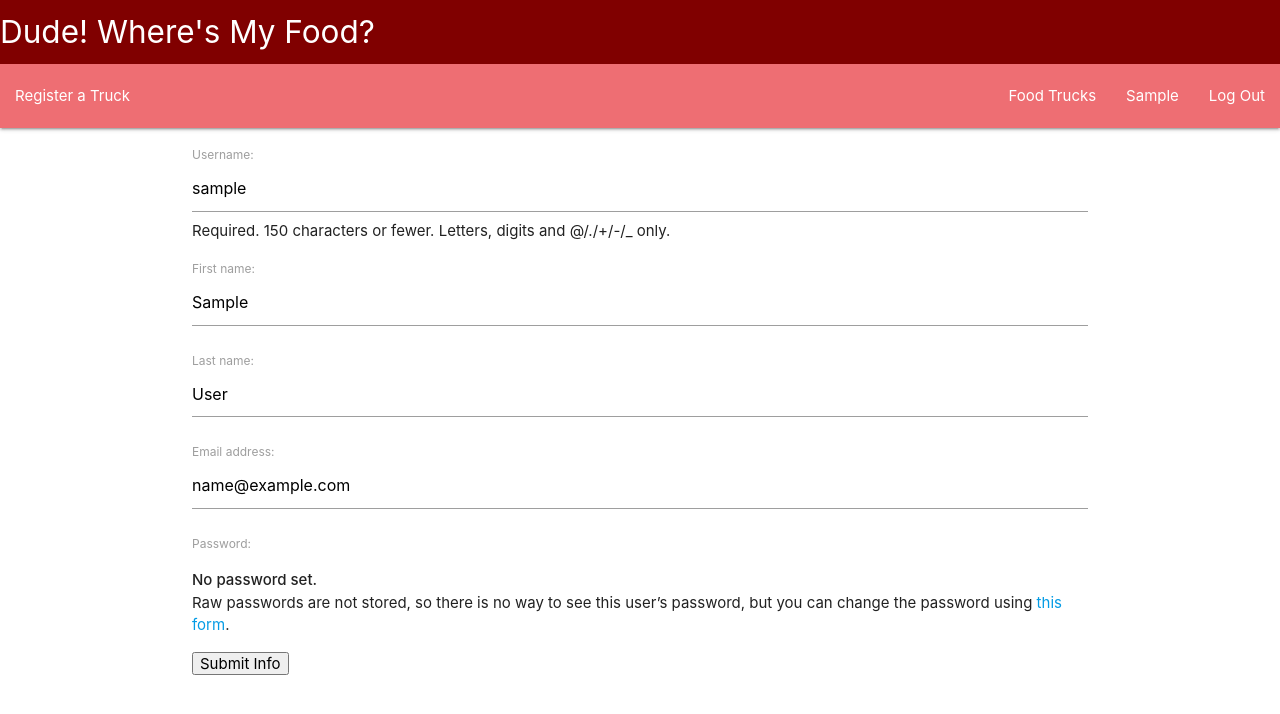
After one commit to rjohnson0707/Dude-Wheres-My-Food, a Django app: page /edit_profile/ in a window 1280 px wide. The commit adds this page. Shown: the top 714 px of the page. Run offline with Django 3.2, Linux system fonts and the light colour scheme; the visitor is signed in with stand-in values (Sample User, id 1).

Commit message:
UserProfile Information/Editing/New Model

```diff
--- a/mysite/dwmf/admin.py
+++ b/mysite/dwmf/admin.py
@@ -1,6 +1,7 @@
 from django.contrib import admin
-from .models import Truck
+from .models import Truck, UserProfile
 
 # Register your models here.
 
 admin.site.register(Truck)
+admin.site.register(UserProfile)
--- /dev/null
+++ b/mysite/dwmf/forms.py
@@ -0,0 +1,27 @@
+from django import forms
+from django.contrib.auth.models import User
+from django.contrib.auth.forms import UserChangeForm
+from .models import UserProfile
+
+class EditProfile(UserChangeForm):
+
+    class Meta:
+        model = User
+        fields = (
+            'username',
+            'first_name',
+            'last_name',
+            'email',
+            'password',
+            )
+
+    def save(self, commit=True):
+        user = super(EditProfile, self).save(commit=False)
+        user.first_name = self.cleaned_data['first_name']
+        user.last_name = self.cleaned_data['last_name']
+        user.email = self.cleaned_data['email']
+
+        if commit:
+            user.save()
+
+        return user
--- a/mysite/dwmf/models.py
+++ b/mysite/dwmf/models.py
@@ -2,6 +2,8 @@ from django.db import models
 from django.urls import reverse
 from datetime import date
 from django.contrib.auth.models import User
+from django.db.models.signals import post_save
+
 
 
 class Truck(models.Model):
@@ -13,3 +15,22 @@ class Truck(models.Model):
 
     def get_absolute_url(self):
         return reverse('truck_detail', kwargs={'pk': self.id})
+
+
+
+
+class UserProfile(models.Model):
+    user = models.OneToOneField(User, on_delete=models.CASCADE)
+    bio = models.TextField(max_length=500)
+    image = models.ImageField(upload_to='profile_image', blank=True)
+
+    trucks = models.ManyToManyField(Truck)
+
+    def __str__(self):
+        return self.user.username
+
+def create_profile(sender, **kwargs):
+    if kwargs['created']:
+        user_profile = UserProfile.objects.create(user=kwargs['instance'])
+
+post_save.connect(create_profile, sender=User)
--- a/mysite/dwmf/templates/base.html
+++ b/mysite/dwmf/templates/base.html
@@ -23,7 +23,7 @@
                 <li><a href="{% url 'index' %}">Food Trucks</a></li>
                 {% if user.is_authenticated %}
 
-                <li><a href="{%url 'profile'%}">User Profile</a></li>
+                <li><a href="{%url 'profile'%}">{{ user.first_name }}</a></li>
                 <li><a href="{% url 'logout' %}">Log Out</a></li>
                 {% else %}
                 <li><a href="{% url 'login' %}">Log In</a></li>
--- /dev/null
+++ b/mysite/dwmf/templates/registration/edit_profile.html
@@ -0,0 +1,15 @@
+{% extends 'base.html' %}
+{% block content %}
+
+
+<div class="container">
+    <form method="POST">
+        {% csrf_token %}
+        {{ form.as_p }}
+        <button type="submit">Submit Info</button>
+    </form>
+</div>
+
+
+
+{%endblock%}
--- a/mysite/dwmf/urls.py
+++ b/mysite/dwmf/urls.py
@@ -7,9 +7,10 @@ urlpatterns = [
     path('', views.home, name='home'),
     path('accounts/signup/', views.signup, name='signup'),
     path('profile/', views.profile, name='profile'),
+    path('edit_profile/', views.edit_profile, name='edit_profile'),
+    # path('<int:user_id>/assoc_truck/<int:truck_id>/', views.assoc_truck, name='assoc_truck'),
     path('trucks/', views.trucks_index, name='index'),
     path('trucks/<int:truck_id>', views.trucks_info, name='index_detail'),
     path('truck/register/', views.TruckCreate.as_view(), name="truck_register"),
     path('truck/<int:pk>/', views.TruckDetail.as_view(), name='truck_detail'),
-
 ]
--- a/mysite/dwmf/views.py
+++ b/mysite/dwmf/views.py
@@ -1,12 +1,13 @@
 from django.shortcuts import render, redirect
 from django.http import HttpResponse
 from django.contrib.auth import login
-from django.contrib.auth.forms import UserCreationForm
+from django.contrib.auth.forms import UserCreationForm, UserChangeForm
 from django.contrib.auth.decorators import login_required
 from django.contrib.auth.mixins import LoginRequiredMixin
 from django.views.generic.edit import CreateView, UpdateView, DeleteView
 from django.views.generic import ListView, DetailView
-from .models import Truck, User
+from .models import Truck, User, UserProfile
+from .forms import EditProfile
 
 def home(request):
     return render(request, 'home.html')
@@ -43,10 +44,17 @@ def signup(request):
     context = {'form': form, 'error_message': error_message}
     return render(request, 'registration/signup.html', context)
 
-def profile(request):
-    user = User
-    print(user)
-    return render(request, 'registration/profile.html', {'user': user})
+def profile(request, pk=None):
+    if pk:
+        user = User.objects.get(pk=pk)
+    else:
+        user = request.user
+    trucks = Truck.objects.all()
+    return render(request, 'registration/profile.html', {'user': user, 'trucks': trucks})
+
+# def assoc_truck(request, user_id, truck_id):
+#     UserProfile.objects.get(id=user_id).trucks.add(truck_id)
+#     return redirect('profile', user_id=user_id)
 
 def trucks_index(request):
     trucks = Truck.objects.all()
@@ -55,3 +63,15 @@ def trucks_index(request):
 def trucks_info(request, truck_id):
     truck = Truck.objects.get(id=truck_id)
     return render(request, 'trucks/index_detail.html', {'truck': truck})
+
+
+def edit_profile(request):
+    if request.method == 'POST':
+        form = EditProfile(request.POST, instance=request.user)
+
+        if form.is_valid():
+            form.save()
+            return redirect('/profile')
+    else:
+        form = EditProfile(instance=request.user)
+        return render(request, 'registration/edit_profile.html', {'form': form})
--- a/mysite/mysite/settings.py
+++ b/mysite/mysite/settings.py
@@ -123,3 +123,7 @@ STATIC_URL = '/static/'
 LOGIN_REDIRECT_URL = '/trucks/'
 
 LOGOUT_REDIRECT_URL = '/'
+
+MEDIA_URL = '/media/'
+
+MEDIA_ROOT = os.path.join(BASE_DIR, 'mysite/media')
--- a/mysite/mysite/urls.py
+++ b/mysite/mysite/urls.py
@@ -15,6 +15,8 @@ Including another URLconf
 """
 from django.contrib import admin
 from django.urls import path, include
+from django.conf import settings
+from django.conf.urls.static import static
 
 urlpatterns = [
     path('admin/', admin.site.urls),
```
Also changed, not shown: mysite/dwmf/templates/registration/profile.html (+70 -1 lines), mysite/dwmf/migrations/0002_userprofile.py (added), mysite/dwmf/migrations/0003_userprofile_image.py (added), 1 other file.
